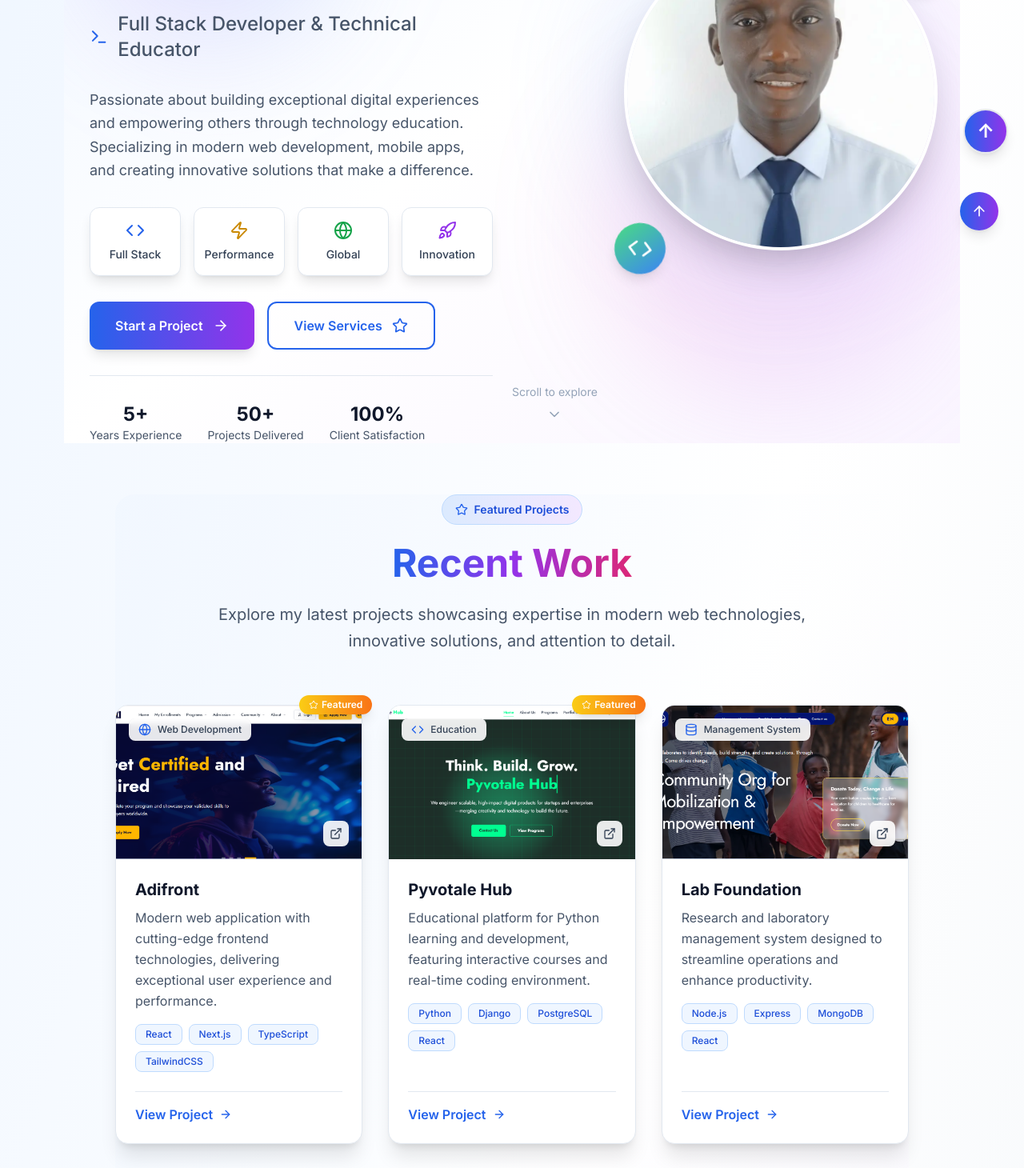
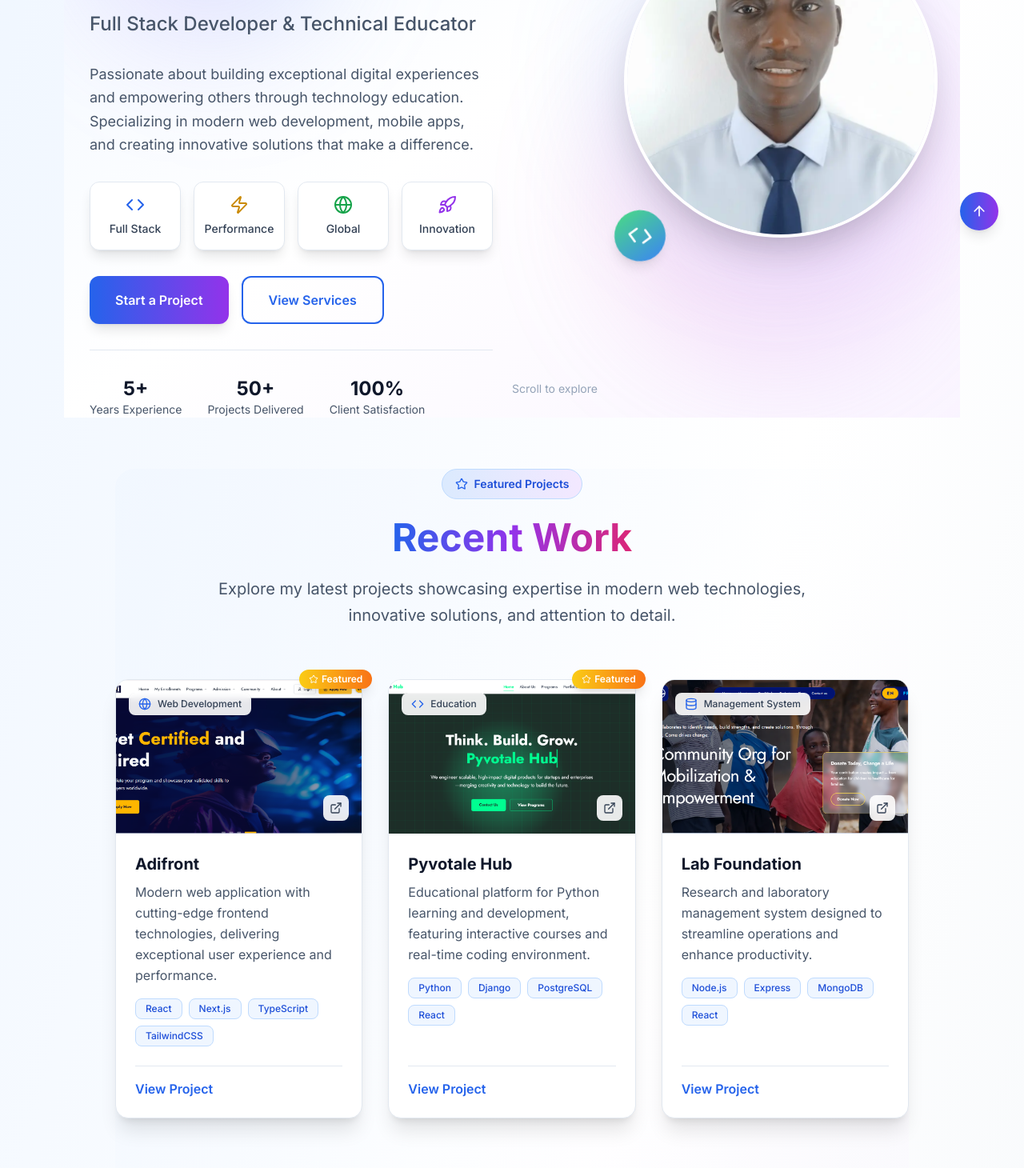
Before and after one commit to Alimisolution/portfolio, a Next.js app: page / in a window 1280 px wide. Shown: the part 480-1940 px from the top of the page at 80% size. Built offline with nearby package versions, Linux system fonts and the light colour scheme.

Commit message:
fixed all issues

```diff
--- a/src/app/contact/page.tsx
+++ b/src/app/contact/page.tsx
@@ -16,7 +16,6 @@ import {
   Smartphone,
   Briefcase,
   CheckCircle2,
-  ArrowRight,
   Star,
   Zap,
   ExternalLink
@@ -24,7 +23,7 @@ import {
 
 const whatsappNumber = '+2348080755931'
 const emailAddress = 'alimirosheed5000@gmail.com'
-const whatsappMessage = 'Hello! I want to build a Website or Mobile Application to promote and boost my online presence and meet my customers or I want to learn or make an enquiry. How can you help you?'
+const whatsappMessage = 'Hi Alimi! 👋 I found your portfolio and I\'m impressed with your work. I\'d like to discuss:\n\n💻 Web Development Project\n📱 Mobile App Development\n🎓 Training/Mentorship\n🤝 General Inquiry\n\nCould you share more about your services and availability? Looking forward to connecting!'
 const emailSubject = 'Project Inquiry - Portfolio Contact'
 const emailBody = 'Hello Alimi,\n\nI came across your portfolio and I am interested in discussing a potential project. I would like to:\n\n[ ] Build a Website or Mobile Application\n[ ] Learn web development skills\n[ ] Make an enquiry about your services\n[ ] Other: _______________\n\nPlease let me know your availability and next steps.\n\nLooking forward to hearing from you!\n\nBest regards,\n[Your Name]'
 
@@ -217,7 +216,6 @@ export default function Contact() {
                     className={`group inline-flex items-center space-x-3 bg-gradient-to-r ${method.color} text-white px-6 py-3 rounded-xl font-semibold hover:shadow-lg transition-all duration-300 transform hover:scale-105 mt-6`}
                   >
                     <span>{method.action}</span>
-                    <ArrowRight className="w-4 h-4 group-hover:translate-x-1 transition-transform duration-300" />
                   </a>
                 </div>
               </div>
@@ -355,7 +353,6 @@ export default function Contact() {
                 >
                   <MessageSquare className="w-5 h-5" />
                   <span>Start on WhatsApp</span>
-                  <ArrowRight className="w-5 h-5 group-hover:translate-x-1 transition-transform duration-300" />
                 </a>
 
                 <a
--- a/src/app/page.tsx
+++ b/src/app/page.tsx
@@ -41,16 +41,6 @@ export default function Home() {
       </section>
 
       <Footer />
-
-      <button
-        onClick={() => {
-          document.getElementById('home')?.scrollIntoView({ behavior: 'smooth' });
-        }}
-        className="fixed bottom-32 right-5 z-50 bg-gradient-to-r from-blue-600 to-purple-600 hover:from-blue-700 hover:to-purple-700 text-white w-14 h-14 text-2xl flex justify-center items-center border-2 font-bold rounded-full shadow-lg transition-all duration-300 hover:scale-110"
-        aria-label="Scroll to top"
-      >
-        ↑
-      </button>
     </main>
   )
 }
--- a/src/app/services/page.tsx
+++ b/src/app/services/page.tsx
@@ -16,7 +16,6 @@ import {
   Clock,
   Star,
   CheckCircle2,
-  ArrowRight,
   Zap,
   Award,
   TrendingUp,
@@ -269,7 +268,6 @@ export default function Services() {
                     className="group inline-flex items-center space-x-2 mt-6 text-blue-600 dark:text-blue-400 hover:text-blue-700 dark:hover:text-blue-300 font-semibold transition-all duration-300"
                   >
                     <span>Learn More</span>
-                    <ArrowRight className="w-4 h-4 group-hover:translate-x-1 transition-transform duration-300" />
                   </Link>
                 </div>
               </div>
@@ -388,7 +386,6 @@ export default function Services() {
                   className="group inline-flex items-center space-x-3 bg-white text-blue-600 px-8 py-4 rounded-xl font-semibold hover:bg-blue-50 transition-all duration-300 transform hover:scale-105 shadow-lg"
                 >
                   <span>Get In Touch</span>
-                  <ArrowRight className="w-5 h-5 group-hover:translate-x-1 transition-transform duration-300" />
                 </Link>
 
                 <Link
--- a/src/components/BigMenu.tsx
+++ b/src/components/BigMenu.tsx
@@ -1,6 +1,7 @@
 'use client'
 
 import Image from 'next/image'
+import { Sun, Moon } from 'lucide-react'
 
 interface BigMenuProps {
   theme: 'light' | 'dark'
@@ -34,13 +35,9 @@ export default function BigMenu({ theme, toggleTheme }: BigMenuProps) {
           className="rounded-full p-2 bg-slate-200 dark:bg-slate-700 hover:bg-slate-300 dark:hover:bg-slate-600 transition"
         >
           {theme === 'dark' ? (
-            <svg xmlns="http://www.w3.org/2000/svg" className="h-5 w-5" fill="none" viewBox="0 0 24 24" stroke="currentColor">
-              <path strokeLinecap="round" strokeLinejoin="round" strokeWidth={2} d="M12 3v1m0 16v1m8.66-13.66l-.71.71M4.05 19.07l-.71.71M21 12h-1M4 12H3m16.66 6.66l-.71-.71M4.05 4.93l-.71-.71M16 12a4 4 0 11-8 0 4 4 0 018 0z" />
-            </svg>
+            <Sun className="h-5 w-5" />
           ) : (
-            <svg xmlns="http://www.w3.org/2000/svg" className="h-5 w-5" fill="none" viewBox="0 0 24 24" stroke="currentColor">
-              <path strokeLinecap="round" strokeLinejoin="round" strokeWidth={2} d="M21 12.79A9 9 0 1111.21 3a7 7 0 109.79 9.79z" />
-            </svg>
+            <Moon className="h-5 w-5" />
           )}
         </button>
         <div className="space-y-1 border border-blue-500 dark:border-blue-300 py-2 sm:px-8 px-4 rounded-2xl">
--- a/src/components/Footer.tsx
+++ b/src/components/Footer.tsx
@@ -201,7 +201,6 @@ export default function Footer() {
                 className="inline-flex items-center space-x-2 bg-white text-blue-600 px-8 py-3 rounded-lg font-semibold hover:bg-blue-50 transition-all duration-300 transform hover:scale-105"
               >
                 <span>Get Started</span>
-                <ArrowUp className="w-4 h-4" />
               </Link>
             </div>
           </motion.div>
@@ -222,17 +221,6 @@ export default function Footer() {
                 <span>All rights reserved.</span>
               </motion.div>
 
-              <motion.div
-                initial={{ opacity: 0, x: 20 }}
-                whileInView={{ opacity: 1, x: 0 }}
-                viewport={{ once: true }}
-                transition={{ duration: 0.5 }}
-                className="flex items-center space-x-2 text-slate-400"
-              >
-                <span>Made with</span>
-                <Heart className="w-4 h-4 text-red-500" />
-                <span>using Next.js & TailwindCSS</span>
-              </motion.div>
             </div>
           </div>
         </div>
--- a/src/components/Hero.tsx
+++ b/src/components/Hero.tsx
@@ -4,7 +4,6 @@ import { motion } from 'framer-motion'
 import Image from 'next/image'
 import Link from 'next/link'
 import {
-  ArrowRight,
   Download,
   Star,
   Code,
@@ -13,7 +12,7 @@ import {
   Terminal,
   Globe,
   Sparkles,
-  ChevronDown
+  Heart
 } from 'lucide-react'
 
 export default function Hero() {
@@ -132,9 +131,8 @@ export default function Hero() {
 
               <motion.div
                 variants={itemVariants}
-                className="flex items-center space-x-3"
+                className=""
               >
-                <Terminal className="w-6 h-6 text-blue-600 dark:text-blue-400" />
                 <span className="text-xl md:text-2xl text-slate-600 dark:text-slate-300 font-medium">
                   Full Stack Developer & Technical Educator
                 </span>
@@ -180,7 +178,6 @@ export default function Hero() {
                 className="group relative inline-flex items-center space-x-3 bg-gradient-to-r from-blue-600 to-purple-600 text-white px-8 py-4 rounded-xl font-semibold hover:from-blue-700 hover:to-purple-700 transition-all duration-300 shadow-lg hover:shadow-xl transform hover:scale-105"
               >
                 <span>Start a Project</span>
-                <ArrowRight className="w-5 h-5 group-hover:translate-x-1 transition-transform duration-300" />
                 <div className="absolute inset-0 rounded-xl bg-gradient-to-r from-blue-600 to-purple-600 opacity-0 group-hover:opacity-100 blur-lg transition-opacity duration-300" />
               </Link>
 
@@ -189,7 +186,6 @@ export default function Hero() {
                 className="group inline-flex items-center space-x-3 border-2 border-blue-600 dark:border-blue-400 text-blue-600 dark:text-blue-400 px-8 py-4 rounded-xl font-semibold hover:bg-blue-600 hover:text-white dark:hover:bg-blue-400 dark:hover:text-slate-900 transition-all duration-300 transform hover:scale-105"
               >
                 <span>View Services</span>
-                <Star className="w-5 h-5 group-hover:rotate-12 transition-transform duration-300" />
               </Link>
             </motion.div>
 
@@ -284,7 +280,6 @@ export default function Hero() {
             className="flex flex-col items-center space-y-2 text-slate-400"
           >
             <span className="text-sm">Scroll to explore</span>
-            <ChevronDown className="w-5 h-5" />
           </motion.div>
         </motion.div>
       </div>
--- a/src/components/Navigation.tsx
+++ b/src/components/Navigation.tsx
@@ -12,7 +12,6 @@ import {
   User,
   Briefcase,
   Mail,
-  ChevronDown,
   Github,
   Linkedin
 } from 'lucide-react'
--- a/src/components/Projects.tsx
+++ b/src/components/Projects.tsx
@@ -11,7 +11,6 @@ import {
   Smartphone,
   Database,
   Zap,
-  ArrowRight,
   Star,
   TrendingUp
 } from 'lucide-react'
@@ -233,7 +232,6 @@ export default function Projects() {
                     className="group inline-flex items-center space-x-2 text-blue-600 dark:text-blue-400 hover:text-blue-700 dark:hover:text-blue-300 font-semibold transition-all duration-300"
                   >
                     <span>View Project</span>
-                    <ArrowRight className="w-4 h-4 group-hover:translate-x-1 transition-transform duration-300" />
                   </a>
                 </div>
               </div>
@@ -302,14 +300,12 @@ export default function Projects() {
               className="group inline-flex items-center space-x-3 bg-white text-blue-600 px-8 py-4 rounded-xl font-semibold hover:bg-blue-50 transition-all duration-300 transform hover:scale-105 shadow-lg"
             >
               <span>Start a Project</span>
-              <ArrowRight className="w-5 h-5 group-hover:translate-x-1 transition-transform duration-300" />
             </Link>
             <Link
               href="/services"
               className="group inline-flex items-center space-x-3 border-2 border-white text-white px-8 py-4 rounded-xl font-semibold hover:bg-white hover:text-blue-600 transition-all duration-300 transform hover:scale-105"
             >
               <span>View Services</span>
-              <Star className="w-5 h-5 group-hover:rotate-12 transition-transform duration-300" />
             </Link>
           </div>
         </div>
```
